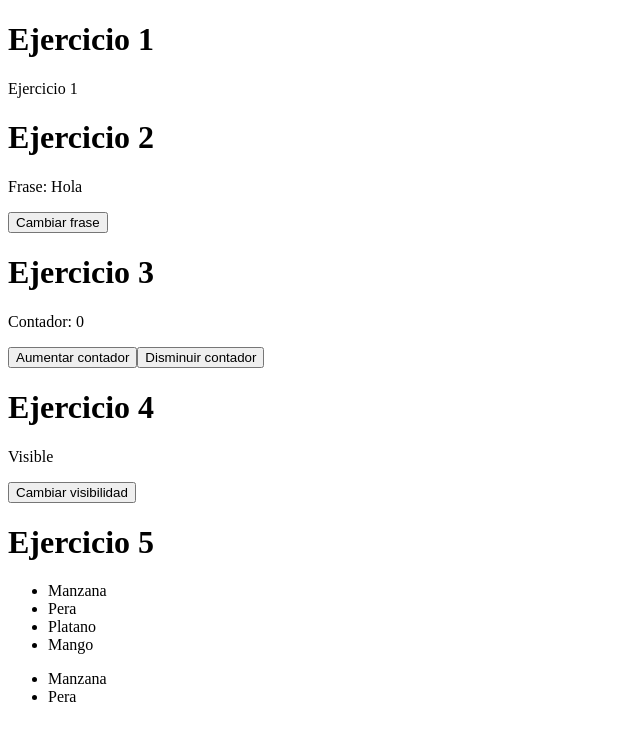
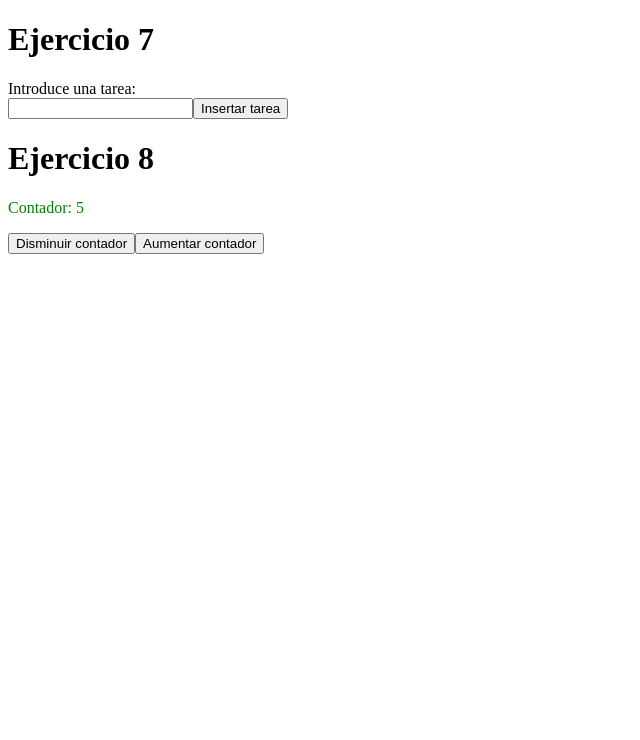
Before and after one commit to Sisselio/PR-practica-1, a Nuxt app: page /ejercicios in a window 1280 px wide. Shown: the top 740 px of the page, without its empty margins (0-640 px from the left). Built offline with nearby package versions, Linux system fonts and the light colour scheme.

Commit message:
feat(exercises): finished ejercicios2

```diff
--- a/app/components/Practiquillas/Pr1.vue
+++ b/app/components/Practiquillas/Pr1.vue
@@ -1,6 +1,17 @@
+<script setup lang="ts">
+defineProps<{
+  message: string;
+  image: string;
+  test: string;
+}>();
+
+defineEmits(["test"]);
+</script>
+
 <template>
   <div>
-    <p>{{ mensaje }}</p>
+    <img :src="image" />
+    <button @click="$emit('test')">{{ message }}</button>
+    {{ test }}
   </div>
 </template>
-<script></script>
--- a/app/pages/ejercicios.vue
+++ b/app/pages/ejercicios.vue
@@ -9,10 +9,10 @@ Define una variable mensaje como un ref dentro del setup().
 
 Muestra el valor de mensaje en un párrafo. -->
 
-  <div id="ej1">
+  <!-- <div id="ej1">
     <h1>Ejercicio 1</h1>
     <p>{{ mensaje }}</p>
-  </div>
+  </div> -->
 
   <!-- 📘 Ejercicio 2: Botón que cambia el mensaje
 
@@ -22,11 +22,11 @@ Crea un botón que ejecute una función que cambie el valor de la variable mensa
 
 Usa un método dentro del setup() para actualizar el mensaje. -->
 
-  <div id="ej2">
+  <!-- <div id="ej2">
     <h1>Ejercicio 2</h1>
     <p>Frase: {{ frase }}</p>
     <button @click="() => (frase = nuevaFrase)">Cambiar frase</button>
-  </div>
+  </div> -->
 
   <!-- 📘 Ejercicio 3: Contador con botones
 
@@ -40,12 +40,12 @@ Un botón para aumentar el valor de contador.
 
 Un botón para disminuir el valor de contador. -->
 
-  <div id="ej3">
+  <!-- <div id="ej3">
     <h1>Ejercicio 3</h1>
-    <p>Contador: {{ contador }}</p>
+    <p>Contador: {{ contador1 }}</p>
     <button @click="() => contador++">Aumentar contador</button>
     <button @click="() => contador--">Disminuir contador</button>
-  </div>
+  </div> -->
 
   <!-- 📘 Ejercicio 4: Mostrar u ocultar texto
 
@@ -57,11 +57,16 @@ En el template, muestra u oculta el párrafo utilizando v-if según el valor de
 
 El botón debe cambiar el valor de mostrar entre true y false. -->
 
-  <div id="ej4">
+  <!-- <div id="ej4">
     <h1>Ejercicio 4</h1>
     <p v-if="isVisible">Visible</p>
     <button @click="Visibilidad()">Cambiar visibilidad</button>
   </div>
+  <div id="ej4">
+    <h1>Ejercicio 4</h1>
+    <p v-show="isVisible">Visible</p>
+    <button @click="Visibilidad()">Cambiar visibilidad</button>
+  </div> -->
 
   <!-- 📘 Ejercicio 5: Lista de frutas con v-for
 
@@ -76,7 +81,7 @@ Cada elemento de la lista debe ser un
 
 que contenga el nombre de la fruta. -->
 
-  <div id="ej5">
+  <!-- <div id="ej5">
     <h1>Ejercicio 5</h1>
     <ul>
       <li v-for="fruta in frutas">
@@ -88,21 +93,160 @@ que contenga el nombre de la fruta. -->
         {{ fruta.fruta }}
       </li>
     </ul>
+  </div> -->
+
+  <!-- ✅ Ejercicio 6: Input con v-model y mensaje en vivo
+
+Enunciado
+Crea una página con un campo de texto (input) donde el usuario pueda escribir su nombre.
+Al mismo tiempo, muestra un mensaje en vivo que diga:
+"Hola, [nombre]"
+
+Requisitos:
+
+Usa v-model para enlazar el input con una variable reactiva.
+
+Usa interpolación para mostrar el mensaje en tiempo real. -->
+
+  <!-- <div id="ej6">
+    <form action="#">
+      <h1>Ejercicio 6</h1>
+      <label for="nombre"
+        >Nombre: <span>{{ modelValue.name }}</span></label
+      ><br />
+      <input type="text" v-model="modelValue.name" />
+    </form>
+  </div> -->
+
+  <!-- ✅ Ejercicio 7: Lista de tareas con añadir y eliminar
+
+Enunciado
+Crea una lista de tareas con un input y dos botones:
+
+Un botón para añadir una tarea nueva.
+
+Un botón junto a cada tarea para eliminarla.
+
+Requisitos:
+
+Usa un array de objetos reactivos (ref([])).
+
+Usa v-for para renderizar las tareas.
+
+Añade validación básica para evitar tareas vacías. -->
+
+  <div id="ej7">
+    <h1>Ejercicio 7</h1>
+    <form action="#">
+      <label for="tarea">Introduce una tarea: </label><br />
+      <input type="text" name="tarea" id="tarea" v-model="tarea" />
+      <button type="button" @click="InsertarTarea">Insertar tarea</button>
+    </form>
+    <ol>
+      <li v-for="(tarea, index) in tareas" :key="index">
+        {{ tarea }}
+        <button @click="EliminarTarea(index)">Eliminar Tarea</button>
+      </li>
+    </ol>
   </div>
+
+  <!-- ✅ Ejercicio 8: Contador con límites y estilo dinámico
+
+Enunciado
+Crea un contador que tenga un número mínimo (0) y máximo (10). Si el contador está en el límite,
+desactiva el botón correspondiente y cambia el color del número según el valor:
+
+Verde si está entre 1 y 9.
+
+Rojo si está en 0 o 10.
+
+Requisitos:
+
+Usa computed para el estilo dinámico.
+
+Usa :disabled en los botones cuando se alcance un límite. -->
+
+  <div id="ej8">
+    <h1>Ejercicio 8</h1>
+    <p
+      :style="contador2 <= 0 || contador2 == 10 ? 'color:red' : 'color:green'"
+      :class="['test']"
+    >
+      Contador: {{ contador2 }}
+    </p>
+    <button :disabled="contador2 === 0" @click="AdminContador(-1)">
+      Disminuir contador
+    </button>
+    <button :disabled="contador2 === 10" @click="AdminContador(+1)">
+      Aumentar contador
+    </button>
+  </div>
+
+  <!-- ✅ Ejercicio 9: Verificar si una palabra es palíndromo
+
+Enunciado
+Crea un input de texto donde el usuario pueda escribir una palabra. Muestra un mensaje que diga
+si la palabra es un palíndromo (igual al derecho y al revés).
+
+Requisitos:
+
+Usa v-model para el input.
+
+Usa un computed o watch para analizar la palabra.
+
+Ignora mayúsculas/minúsculas. -->
+
+  <!-- ✅ Ejercicio 10: Select dinámico y filtro de productos
+
+Enunciado
+Crea una lista de productos con nombre y categoría. Agrega un con categorías para filtrar los productos.
+Requisitos: Usa un array de productos (nombre y categoría). Usa un computed para mostrar los productos
+filtrados por la categoría seleccionada. Muestra todos si no se ha seleccionado ninguna categoría. -->
 </template>
 <script setup>
-import { ref } from "vue";
+// import Child from "./Child.vue";
+import { ref, computed } from "vue";
+// Ejercicio 1
 const mensaje = ref("Ejercicio 1");
-
-const contador = ref(0);
-
+// Ejercicio 2
+const contador1 = ref(0);
+// Ejercicio 3
 const frase = ref("Hola");
 const nuevaFrase = ref("Adios");
-
+// Ejercicio 4
 const isVisible = ref(true);
 function Visibilidad() {
   isVisible.value = !isVisible.value;
 }
+// Ejercicio 5
 const frutasSimples = ref([{ fruta: "Manzana" }, { fruta: "Pera" }]);
 const frutas = ref(["Manzana", "Pera", "Platano", "Mango"]);
+// Ejercicio 6
+//const model = defineModel();
+const modelValue = ref({
+  name: "",
+});
+// Ejercicio 7
+const tarea = ref("");
+const tareas = ref([]);
+function InsertarTarea() {
+  if (tarea.value != "") {
+    tareas.value.push(tarea.value);
+    tarea.value = "";
+  } else {
+    alert("rellene los campos");
+  }
+}
+function EliminarTarea(index) {
+  tareas.value.splice(index, 1);
+}
+// Ejercicio 8
+let contador2 = ref(5);
+function AdminContador(num) {
+  contador2.value += num;
+}
+
+// Ejercicio 9
+
+// Ejercicio 16
 </script>
--- a/app/pages/index.vue
+++ b/app/pages/index.vue
@@ -4,6 +4,21 @@ const myUrl = "my-url";
 const doSomething = () => {
   alert("algo");
 };
+
+const myData = [
+  {
+    image:
+      "https://medios.alebateducation.com/media/2025/9/foto_slide_52_fe1e5e9474.jpg",
+    message: "Imagen 1",
+    test: "fjhs",
+  },
+  {
+    image:
+      "https://medios.alebateducation.com/media/2025/9/SLIDE_Bootcamp_Gestion_De_Clinicas_771aa76401.jpg",
+    message: "Imagen 2",
+    test: "fjhs",
+  },
+];
 </script>
 
 <template>
@@ -25,6 +40,6 @@ const doSomething = () => {
       </li>
     </ul>
   </ul>
-  <PractiquillasPr1 />
+  <PractiquillasPr1 v-for="card in myData" v-bind="card" @test="doSomething" />
   <NuxtLink href="/page2">Siguente</NuxtLink>
 </template>
```
